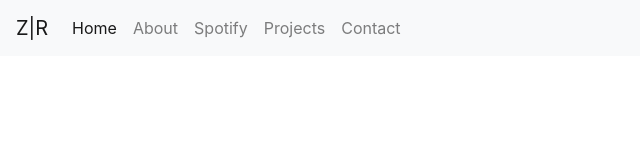
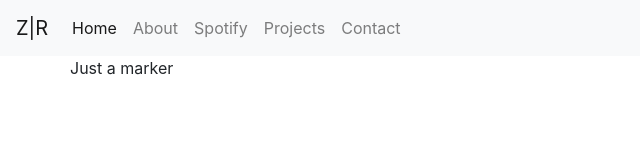
Before and after one commit to ZRamirez/personal-site, an Angular app in the folder personal-site/: page / in a window 1280 px wide. Shown: the top 160 px of the page, without its empty margins (0-640 px from the left). Built offline with nearby package versions, Linux system fonts and the light colour scheme.

Commit message:
basic routing for home page as well as component

```diff
--- a/personal-site/src/app/app.component.html
+++ b/personal-site/src/app/app.component.html
@@ -1 +1,8 @@
 <app-header></app-header>
+
+
+<div class="container">
+  <div class="row">
+    <app-home></app-home>
+  </div>
+</div>
--- a/personal-site/src/app/app.module.ts
+++ b/personal-site/src/app/app.module.ts
@@ -1,16 +1,26 @@
 import { BrowserModule } from '@angular/platform-browser';
 import { NgModule } from '@angular/core';
+import {Routes, RouterModule } from '@angular/router'
 
 import { AppComponent } from './app.component';
 import { HeaderComponent } from './header/header.component';
+import { HomeComponent } from './home/home.component';
+
+const appRoutes: Routes = [
+  {path: '', component: HomeComponent},
+  // {path: '', component: HomeComponent},
+  // {path: '', component: HomeComponent},
+];
 
 @NgModule({
   declarations: [
     AppComponent,
-    HeaderComponent
+    HeaderComponent,
+    HomeComponent
   ],
   imports: [
-    BrowserModule
+    BrowserModule,
+    RouterModule.forRoot(appRoutes)
   ],
   providers: [],
   bootstrap: [AppComponent]
--- /dev/null
+++ b/personal-site/src/app/home/home.component.html
@@ -0,0 +1,5 @@
+<div class="container">
+    <div class="row">
+        Just a marker
+    </div>
+</div>
--- /dev/null
+++ b/personal-site/src/app/home/home.component.ts
@@ -0,0 +1,15 @@
+import { Component, OnInit } from '@angular/core';
+
+@Component({
+  selector: 'app-home',
+  templateUrl: './home.component.html',
+  styleUrls: ['./home.component.css']
+})
+export class HomeComponent implements OnInit {
+
+  constructor() { }
+
+  ngOnInit(): void {
+  }
+
+}
```
Also changed, not shown: personal-site/src/app/home/home.component.css (added), 1 other file (tests, documents, lock files or other folders).
